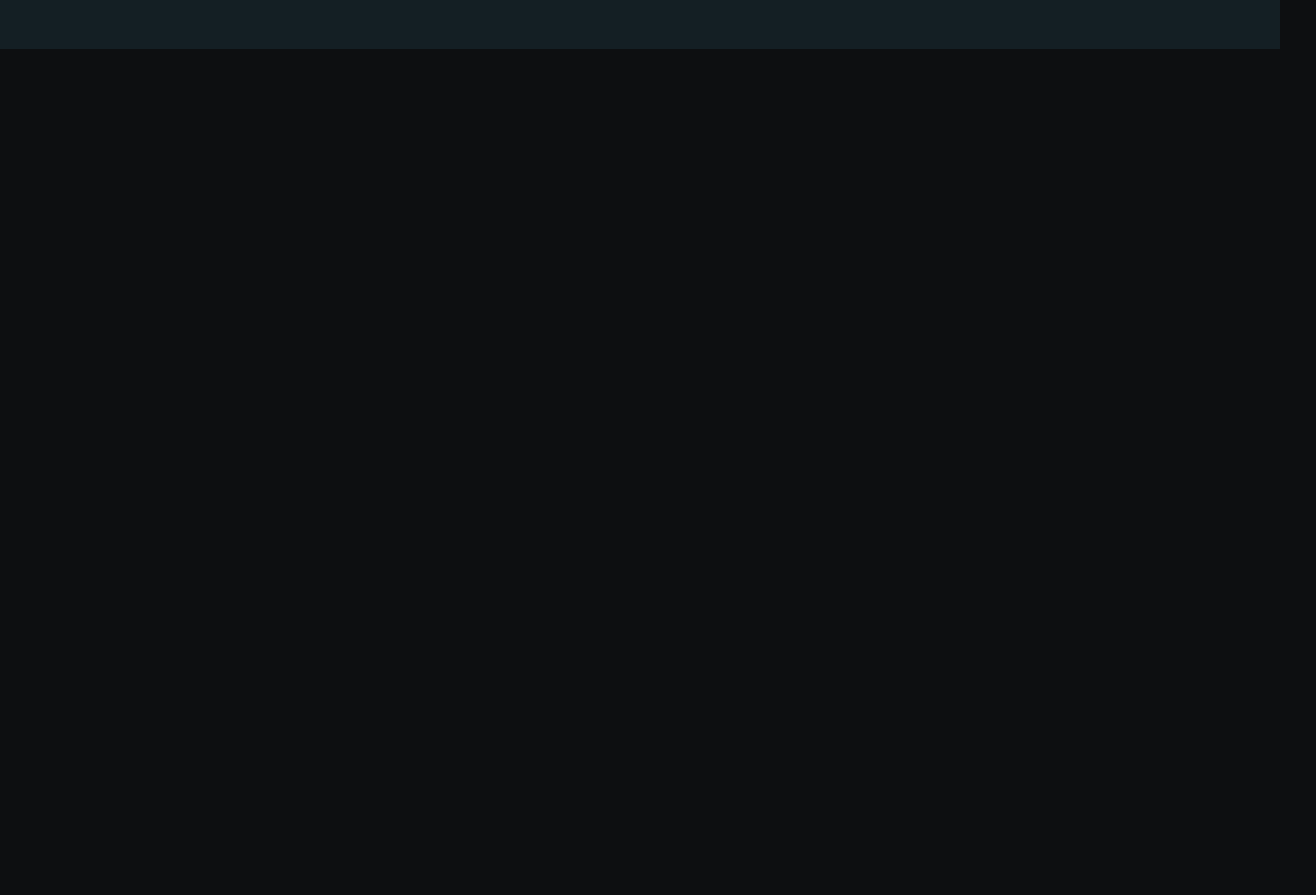
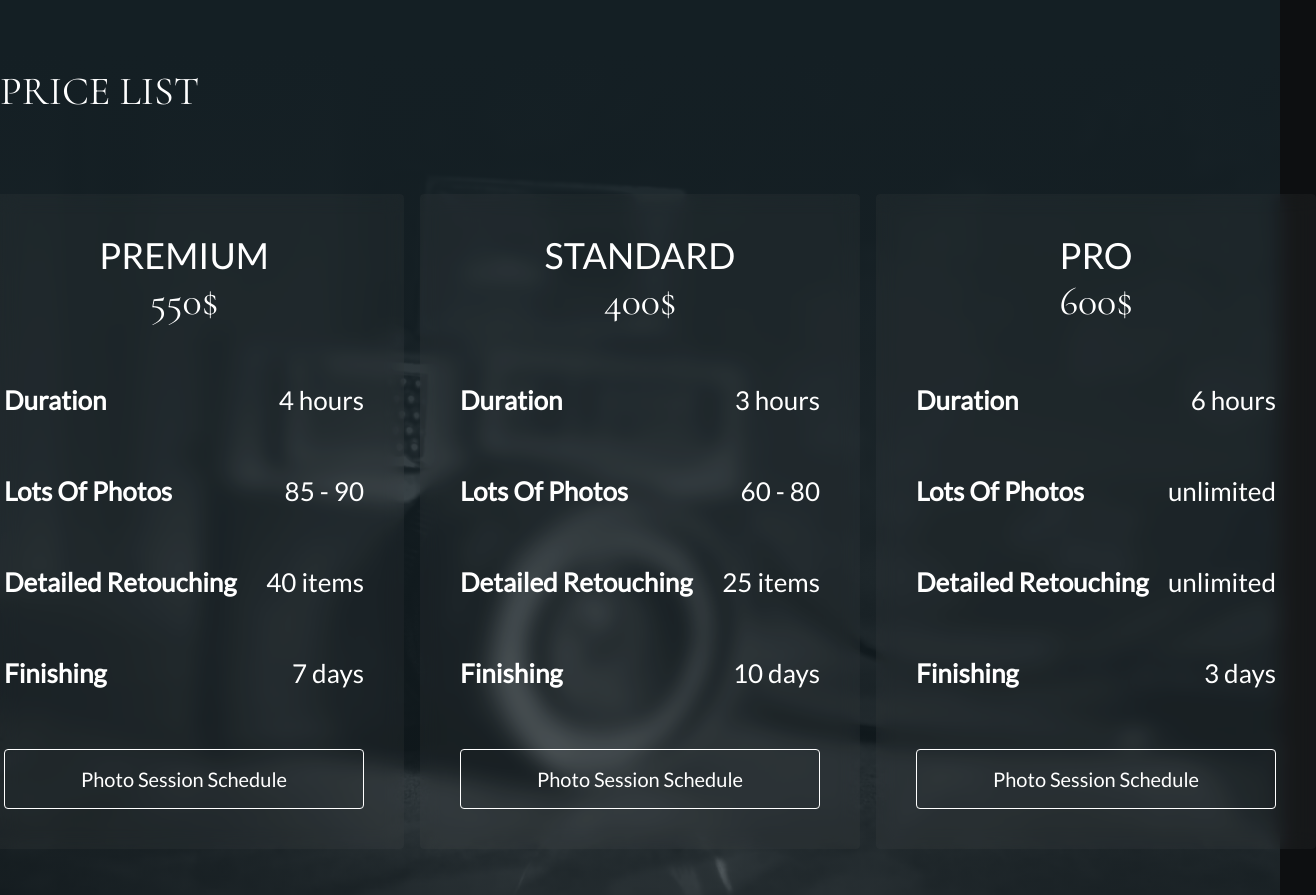
Before and after one commit to oksana12345678/Photo_Gallery_React, a React (Vite) app: page / in a window 1280 px wide. Shown: the part 3160-4055 px from the top of the page, 1316 px wide, since content can reach past the window. Before the commit the page ends 3209 px from the top, so only its background shows below. Built offline with nearby package versions, Linux system fonts and the light colour scheme; no server answers.

Commit message:
add price list

```diff
--- /dev/null
+++ b/price.json
@@ -0,0 +1,37 @@
+[
+  {
+    "id": 1,
+    "name": "premium",
+    "cost": "550$",
+    "description": {
+      "duration": "4 hours",
+      "photos": "85 - 90",
+      "retouching": "40 items",
+      "finish": "7 days"
+    }
+  },
+  {
+    "id": 2,
+
+    "name": "standard",
+    "cost": "400$",
+    "description": {
+      "duration": "3 hours",
+      "photos": "60 - 80",
+      "retouching": "25 items",
+      "finish": "10 days"
+    }
+  },
+  {
+    "id": 3,
+
+    "name": "pro",
+    "cost": "600$",
+    "description": {
+      "duration": "6 hours",
+      "photos": "unlimited",
+      "retouching": "unlimited",
+      "finish": "3 days"
+    }
+  }
+]
--- a/src/App.jsx
+++ b/src/App.jsx
@@ -12,10 +12,12 @@ import PhotoGallery from "./components/AboutUs/PhotoGallery/PhotoGallery";
 import BenefitsList from "./components/WhyMe/BenefitsList/BenefitsList";
 import WhyTitleAndDesc from "./components/WhyMe/WhyTitleAndDesc/WhyTitleAndDesc";
 import PortfolioPhotoGallery from "./components/Portfolio/PortfolioPhotoGallery/PortfolioPhotoGallery";
-import Title from "./components/Portfolio/Title/Title";
+import Title from "./components/Title/Title";
 import TestimonialsTitle from "./components/Testimonials/TestimonialsTitle/TestimonialsTitle";
 import fetchReviews from "./components/fetchReviews/fetchReviews";
 import ListOfReviews from "./components/Testimonials/ListOfReviews/ListOfReviews";
+import PriceList from "./components/PriceList/PriceList/PriceList";
+
 export default function App() {
   const [images, setImages] = useState([]);
   const [error, setError] = useState(null);
@@ -73,7 +75,7 @@ export default function App() {
           <PhotoGallery items={images} />
         </section>
         <section className={css.portfolio}>
-          <Title />
+          <Title>portfolio</Title>
           <PortfolioPhotoGallery swiperId="swiperTwo" items={images} />
         </section>
         <section className={css.whyMe}>
@@ -84,7 +86,10 @@ export default function App() {
           <TestimonialsTitle />
           <ListOfReviews reviews={reviews} />
         </section>
-        <section></section>
+        <section className={css.price}>
+          <Title className={css.priceTitle}>price list</Title>
+          <PriceList />
+        </section>
       </main>
       <footer></footer>
     </>
--- a/src/App.module.css
+++ b/src/App.module.css
@@ -54,6 +54,16 @@
     background: rgb(20, 31, 36);
     padding: 60px 8px;
   }
+  .price {
+    background-image: linear-gradient(rgb(20, 31, 36), rgba(20, 31, 36, 0.7)),
+      url(./img/retro-photo.jpg);
+    background-repeat: no-repeat;
+    background-position: center;
+    background-size: cover;
+  }
+  .priceTitle {
+    justify-content: flex-start;
+  }
 }
 
 @media screen and (min-width: 767px) {
--- a/src/components/PriceList/ListItemCard/ListItemCard.jsx
+++ b/src/components/PriceList/ListItemCard/ListItemCard.jsx
@@ -0,0 +1,34 @@
+import css from "./ListItemCrd.module.css";
+
+const ListItemCard = ({ name, cost, duration, photos, retouching, finish }) => {
+  return (
+    <div className={css.mainContainer}>
+      <div className={css.titleContainer}>
+        <h3 className={css.title}>{name}</h3>
+        <p className={css.cost}>{cost}</p>
+      </div>
+      <div className={css.descContainer}>
+        <div className={css.desc}>
+          <p className={css.descItem}>Duration</p>
+          <p className={css.descCost}>{duration}</p>
+        </div>
+        <div className={css.desc}>
+          <p className={css.descItem}>Lots Of Photos</p>
+          <p className={css.descCost}>{photos}</p>
+        </div>
+        <div className={css.desc}>
+          <p className={css.descItem}>Detailed Retouching</p>
+          <p className={css.descCost}>{retouching}</p>
+        </div>
+        <div className={css.desc}>
+          <p className={css.descItem}>Finishing</p>
+          <p className={css.descCost}>{finish}</p>
+        </div>
+      </div>
+      <button className={css.button} type="button">
+        Photo Session Schedule
+      </button>
+    </div>
+  );
+};
+export default ListItemCard;
--- a/src/components/PriceList/ListItemCard/ListItemCrd.module.css
+++ b/src/components/PriceList/ListItemCard/ListItemCrd.module.css
@@ -0,0 +1,72 @@
+.mainContainer {
+  display: flex;
+  flex-direction: column;
+  gap: 60px;
+}
+.titleContainer {
+  text-align: center;
+}
+.title {
+  text-transform: uppercase;
+  color: rgb(255, 255, 255);
+  font-family: Lato;
+  font-size: 36px;
+  font-weight: 500;
+  line-height: 43px;
+}
+.cost {
+  color: rgb(255, 255, 255);
+  font-family: Cormorant;
+  font-size: 40px;
+  font-weight: 400;
+  line-height: 48px;
+  letter-spacing: 0%;
+  text-align: center;
+  text-transform: capitalize;
+}
+.descContainer {
+  display: flex;
+  flex-direction: column;
+  gap: 60px;
+}
+.desc {
+  color: rgb(255, 255, 255);
+
+  display: flex;
+  justify-content: space-between;
+}
+.descItem {
+  font-family: Lato;
+  font-size: 26px;
+  font-weight: 600;
+  line-height: 31px;
+  letter-spacing: 2%;
+  text-align: left;
+  text-transform: capitalize;
+}
+.descCost {
+  font-family: Lato;
+  font-size: 26px;
+  font-weight: 400;
+  line-height: 31px;
+  letter-spacing: 2%;
+  text-align: left;
+}
+.button {
+  margin: 0 auto;
+  border: 1px solid rgb(255, 255, 255);
+  border-radius: 4px;
+  background-color: transparent;
+  width: 360px;
+  height: 60px;
+  color: rgb(255, 255, 255);
+  font-family: Lato;
+  font-size: 20px;
+  font-weight: 500;
+  line-height: 36px;
+  letter-spacing: 2%;
+  text-align: left;
+  text-transform: capitalize;
+  text-align: center;
+  cursor: pointer;
+}
--- a/src/components/PriceList/PriceList/PriceList.jsx
+++ b/src/components/PriceList/PriceList/PriceList.jsx
@@ -0,0 +1,33 @@
+import price from "../../../../price.json";
+import ListItemCard from "../ListItemCard/ListItemCard";
+import css from "./PriceList.module.css";
+
+const PriceList = () => {
+  const allPrice = price;
+  return (
+    <>
+      <ul className={css.list}>
+        {allPrice.map(
+          ({
+            id,
+            name,
+            cost,
+            description: { duration, photos, retouching, finish },
+          }) => (
+            <li className={css.listItem} key={id}>
+              <ListItemCard
+                name={name}
+                cost={cost}
+                duration={duration}
+                photos={photos}
+                retouching={retouching}
+                finish={finish}
+              />
+            </li>
+          )
+        )}
+      </ul>
+    </>
+  );
+};
+export default PriceList;
--- a/src/components/PriceList/PriceList/PriceList.module.css
+++ b/src/components/PriceList/PriceList/PriceList.module.css
@@ -0,0 +1,24 @@
+.list {
+  color: aliceblue;
+  display: flex;
+  list-style: none;
+  padding: 60px 0;
+  align-items: center;
+  justify-content: center;
+  gap: 16px;
+}
+.listItem {
+  width: 500px;
+  padding: 40px;
+  backdrop-filter: blur(10px);
+  background: rgba(95, 93, 93, 0.12);
+  border-radius: 4px;
+
+}
+.listItem:hover {
+  box-shadow: 0px 4px 2px rgba(129, 131, 158, 0.08),
+    0px 2px 2px rgba(46, 47, 66, 0.16), 0px 2px 8px rgba(135, 136, 167, 0.08);
+  border: 2px solid rgb(35, 57, 66);
+  border-radius: 4px;
+  transition: "border-color 0.3s ease";
+}
--- /dev/null
+++ b/src/components/Title/Title.jsx
@@ -0,0 +1,10 @@
+import css from "./Title.module.css";
+
+const Title = ({ children }) => {
+  return (
+    <div className={css.container}>
+      <h1 className={css.title}>{children}</h1>
+    </div>
+  );
+};
+export default Title;
--- /dev/null
+++ b/src/components/Title/Title.module.css
@@ -0,0 +1,36 @@
+@media screen and (min-width: 320px) {
+  /* .container {
+    display: flex;
+    justify-content: flex-end;
+    padding: 0 16px;
+  } */
+
+  .title {
+    color: rgb(255, 255, 255);
+    font-family: Cormorant;
+    font-size: 28px;
+    font-weight: 400;
+    line-height: 85px;
+    letter-spacing: 0%;
+    text-align: left;
+    text-transform: uppercase;
+  }
+}
+@media screen and (min-width: 768px) {
+  /* .container {
+    display: flex;
+    justify-content: flex-end;
+    padding: 0 32px;
+  } */
+
+  .title {
+    color: rgb(255, 255, 255);
+    font-family: Cormorant;
+    font-size: 40px;
+    font-weight: 400;
+    line-height: 85px;
+    letter-spacing: 0%;
+    text-align: left;
+    text-transform: uppercase;
+  }
+}
```
Also changed, not shown: src/img/retro-photo.jpg (added).
